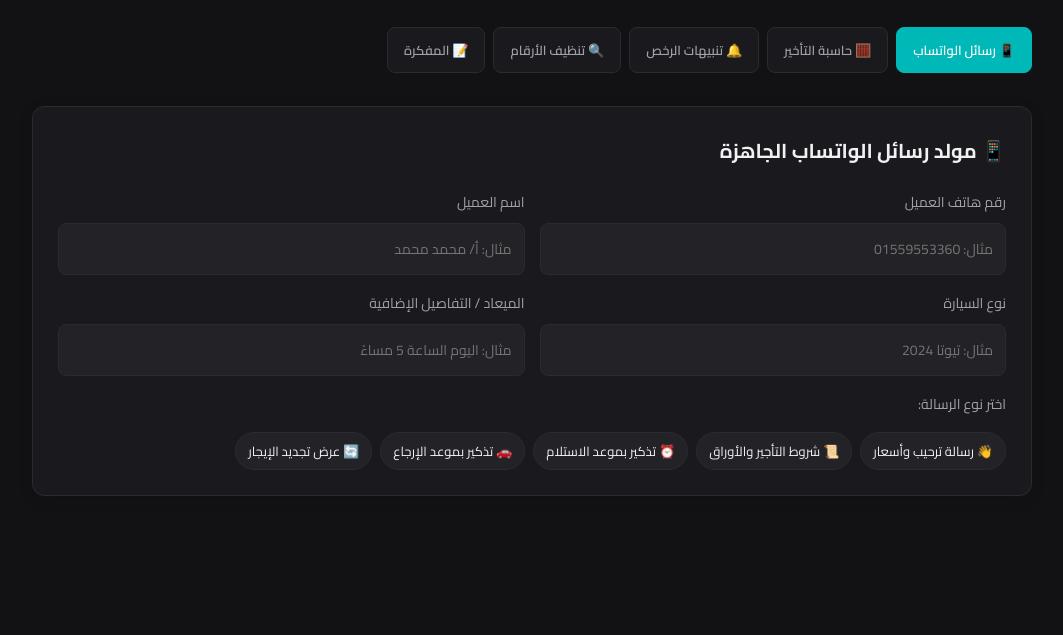
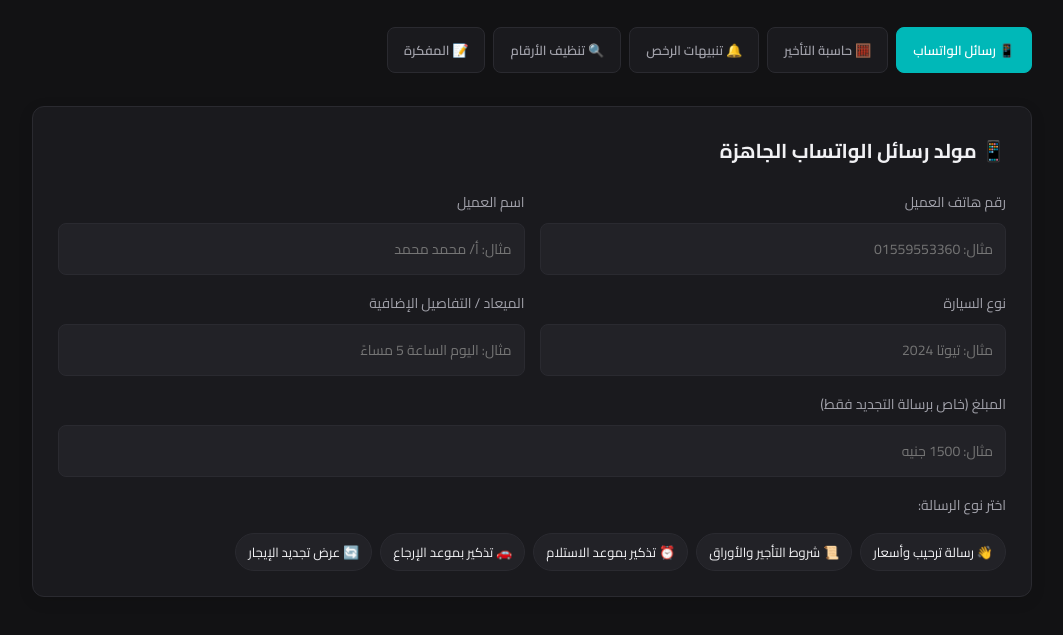
Before and after one commit to mogogo22/Tools-Trend, a plain HTML site: page index.html in a window 1280 px wide. Shown: the part 127-762 px from the top of the page, without its empty margins (108-1171 px from the left). Drawn offline with Linux system fonts and the light colour scheme.

Commit message:
Update index.html

```diff
--- a/index.html
+++ b/index.html
@@ -562,6 +562,10 @@
                 <input type="text" id="wa-time" placeholder="مثال: اليوم الساعة 5 مساءً">
             </div>
         </div>
+        <div class="form-group">
+            <label>المبلغ (خاص برسالة التجديد فقط)</label>
+            <input type="text" id="wa-amount" placeholder="مثال: 1500 جنيه" inputmode="numeric" oninput="this.value = this.value.replace(/[^0-9]/g, '')">
+        </div>
         <label>اختر نوع الرسالة:</label>
         <div class="template-tags">
             <button class="tag-btn" onclick="generateWA('welcome')">👋 رسالة ترحيب وأسعار</button>
@@ -722,7 +726,8 @@
     } else if (type === 'return') {
         msg = `أهلاً ${name}، نرجو أن تكون تجربتك مع Trend Car Rental ممتازة. بنفكرك إن ميعاد تسليم العربية ${car} هو ${time}. تحياتنا لك!`;
     } else if (type === 'renew') {
-        msg = `أهلاً ${name}، إيجار العربية ${car} قرب على الانتهاء (${time}). لو حابب تجدد المدة وإنت لسه برا، ابعتلنا رد بس على الرسالة دي ونظبطلك التجديد على طول من غير ما تحتاج ترجع الفرع. في انتظار ردك 🙏`;
+        let amount = document.getElementById('wa-amount').value.trim() || 'المبلغ المتفق عليه';
+        msg = `أهلاً ${name} موعد تجديد السيارة ${car} المبلغ ${amount}`;
     }
 
     window.open(`https://wa.me/${phone}?text=${encodeURIComponent(msg)}`, '_blank');
@@ -936,7 +941,7 @@
     }
 
     // clear volatile inputs
-    ['wa-phone','wa-name','wa-car','wa-time','calc-start','calc-end','sanitizer-input',
+    ['wa-phone','wa-name','wa-car','wa-time','wa-amount','calc-start','calc-end','sanitizer-input',
      'note-out','note-in','note-money'].forEach(id => {
         let el = document.getElementById(id);
         if (el) el.value = '';
```
